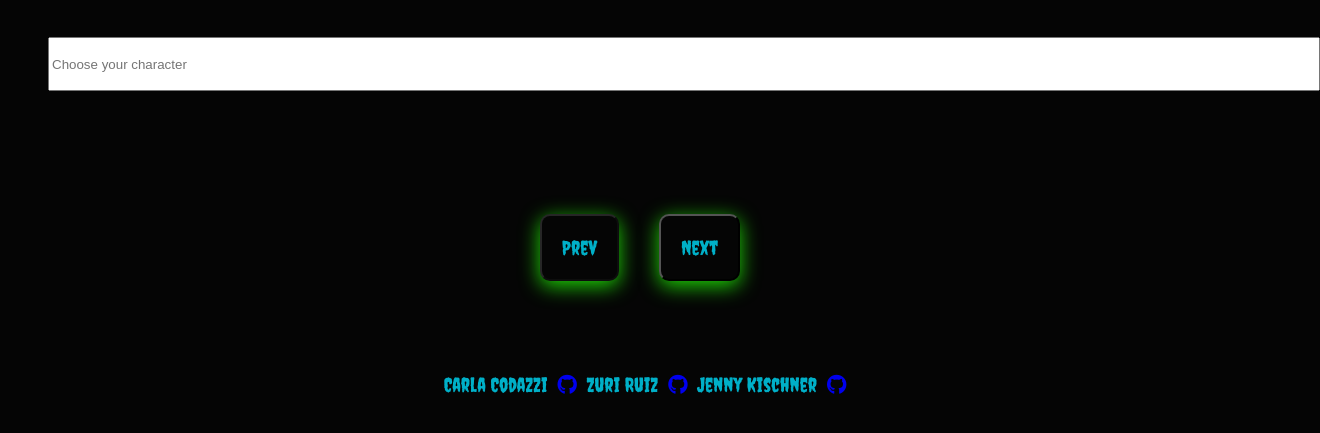
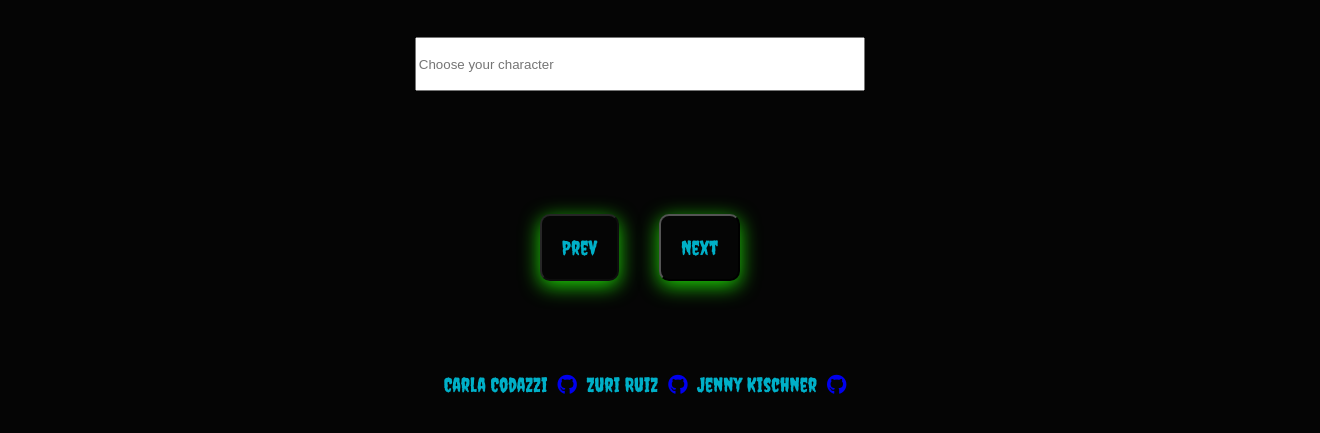
Before and after one commit to ZuriRuiz/BuscadorDeComics, a website: page index.html in a window 1280 px wide. Shown: the part 311-744 px from the top of the page, 1320 px wide, since content can reach past the window. Drawn offline with Linux system fonts and the light colour scheme; no server answers.

Commit message:
estilo form

```diff
--- a/index.html
+++ b/index.html
@@ -30,7 +30,7 @@
           id="form-input"
           type="text"
           placeholder="Choose your character"
-          class="form-control"
+          class="input-style"
         />
       </form>
 
--- a/style.scss
+++ b/style.scss
@@ -81,11 +81,17 @@ nav {
   align-items: center;
 }
 
-.form-control {
+#form-control{
+  display: flex;
+  justify-content: center;
+}
+
+.input-style {
   display: block;
-  width: 100%;
+  width: 35%;
   height: 3rem;
   margin: 40px;
+
 }
 
 .footer-style {
```
Also changed, not shown: style.css, 1 other file.
